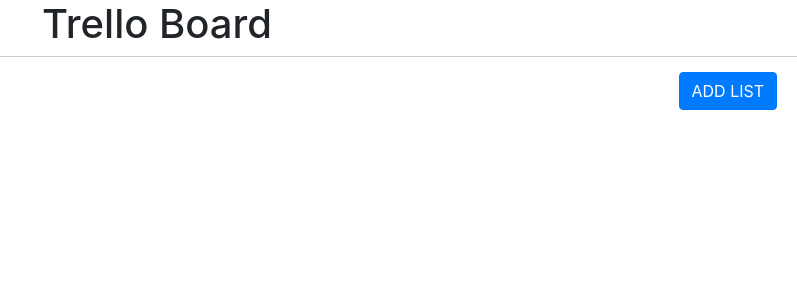
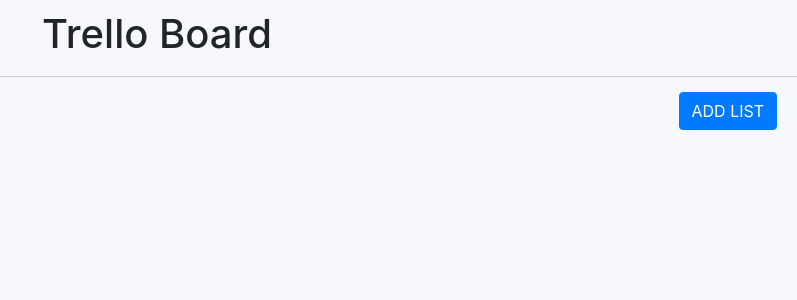
Before and after one commit to Abhijeet-Agarwal23/suprdaily-assignment, a React (Create React App) app: page / in a window 1280 px wide. Shown: the top 300 px of the page, without its empty margins (483-1280 px from the left). Built offline with nearby package versions, Linux system fonts and the light colour scheme.

Commit message:
Add final styling

```diff
--- a/public/index.html
+++ b/public/index.html
@@ -24,7 +24,7 @@
       work correctly both with client-side routing and a non-root public URL.
       Learn how to configure a non-root public URL by running `npm run build`.
     -->
-    <title>React App</title>
+    <title>Trello Board</title>
   </head>
   <body>
     <noscript>You need to enable JavaScript to run this app.</noscript>
--- a/src/App.css
+++ b/src/App.css
@@ -3,8 +3,9 @@
   height: 100%;
 }
 
-.App-header {
+.app-header {
   border-bottom: 1px solid #ccc;
+  padding: 10px;
 }
 
 .add-btn-container {
@@ -14,7 +15,9 @@
 
 .list-container {
   display: flex;
-  height: 85vh;
+  min-height: 85%;
+  flex-wrap: wrap;
+  padding-bottom: 50px;
 }
 
 .del-list-btn,
--- a/src/App.jsx
+++ b/src/App.jsx
@@ -34,7 +34,7 @@
 
   return (
     <div className="trello-app">
-      <header className="App-header">
+      <header className="app-header">
         <h1>Trello Board</h1>
       </header>
       <div className="add-btn-container">
--- a/src/components/List/List.css
+++ b/src/components/List/List.css
@@ -4,6 +4,8 @@
   margin-top: 10px;
   width: 200px;
   position: relative;
+  background-color: #ffffff;
+  min-height: 80vh;
 }
 
 .list-header {
--- a/src/index.css
+++ b/src/index.css
@@ -12,7 +12,11 @@
 html {
   margin: 0;
   width: 100%;
-  height: 100%;
+  min-height: 100vh;
+}
+
+#root {
+  background: #f7f8fb;
 }
 
 ::-webkit-scrollbar {
```
